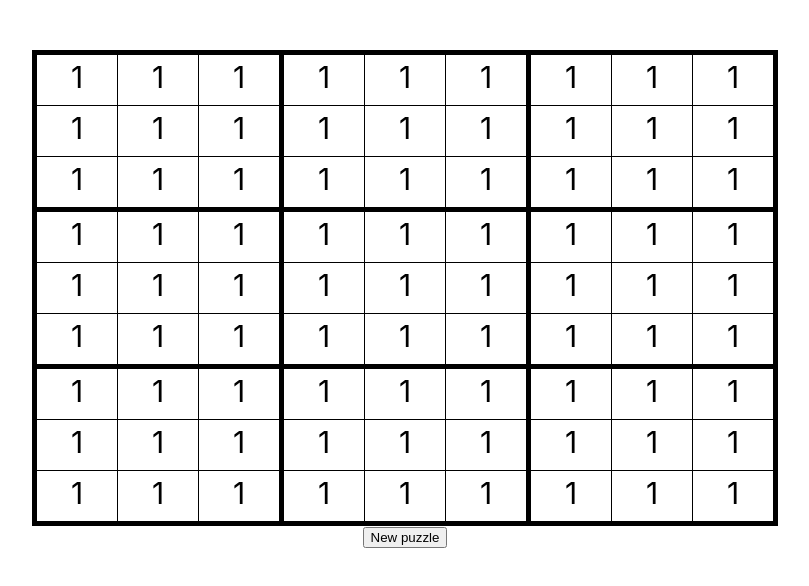
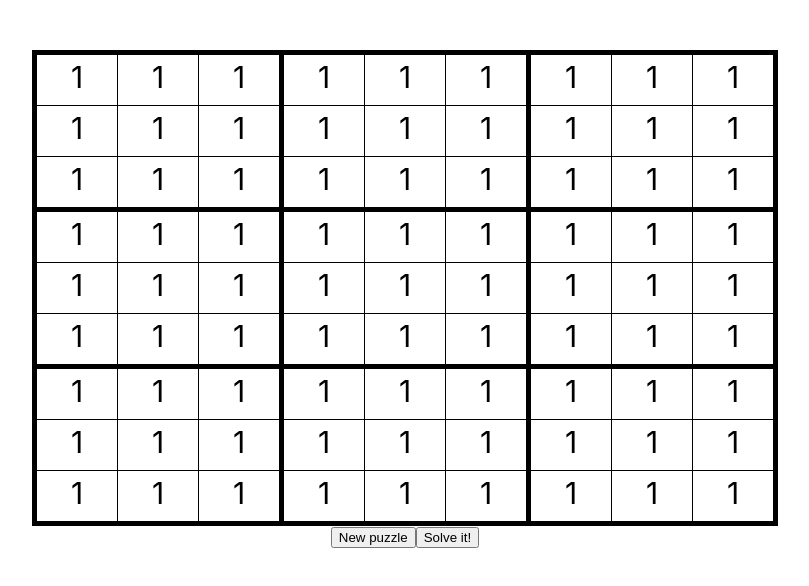
Before and after one commit to RohitTalwalkar/sanskrit-sudoku, a React (Create React App) app: page / in a window 1280 px wide. Shown: the top 586 px of the page, without its empty margins (235-1044 px from the left). Built offline with nearby package versions, Linux system fonts and the light colour scheme.

Commit message:
add solution button

```diff
--- a/src/App.tsx
+++ b/src/App.tsx
@@ -3,6 +3,7 @@ import { Board } from "./components/Board";
 
 import { useState } from "react";
 import { PuzzleButton } from "./components/PuzzleButton";
+import { SolvePuzzleButton } from "./components/SolvePuzzleButton";
 
 const INITIAL_BOARD = [
   [0, 0, 0, 0, 0, 0, 0, 0, 0],
@@ -23,6 +24,7 @@ function App() {
     <div className="App">
       <Board {...{ boardState, setBoardState }} />
       <PuzzleButton {...{ setBoardState }} />
+      <SolvePuzzleButton {...{ boardState, setBoardState }} />
     </div>
   );
 }
--- /dev/null
+++ b/src/components/SolvePuzzleButton.tsx
@@ -0,0 +1,34 @@
+import { ISudokuBoardData, SudokuSolver } from "@algorithm.ts/sudoku";
+
+type Props = {
+  boardState: Array<number[]>;
+  setBoardState: any;
+};
+
+export const SolvePuzzleButton = (props: any) => {
+  const { boardState, setBoardState } = props;
+
+  const solvePuzzle = () => {
+    // 3 x 3 = 9
+    const solver = new SudokuSolver({ childMatrixWidth: 3 });
+    const solverInput = [] as ISudokuBoardData;
+    const solvedBoard = [] as ISudokuBoardData;
+    for (const boardRow of boardState) {
+      for (const boardCell of boardRow) {
+        solverInput.push(boardCell);
+      }
+    }
+    solver.solve(solverInput, solvedBoard);
+    const newBoard = [] as Array<number[]>;
+    let boardRow = [];
+    for (let item of solvedBoard) {
+      boardRow.push(item);
+      if (boardRow.length === 9) {
+        newBoard.push([...boardRow]);
+        boardRow = [];
+      }
+    }
+    setBoardState(newBoard);
+  };
+  return <input type="button" onClick={solvePuzzle} value={"Solve it!"} />;
+};
```
